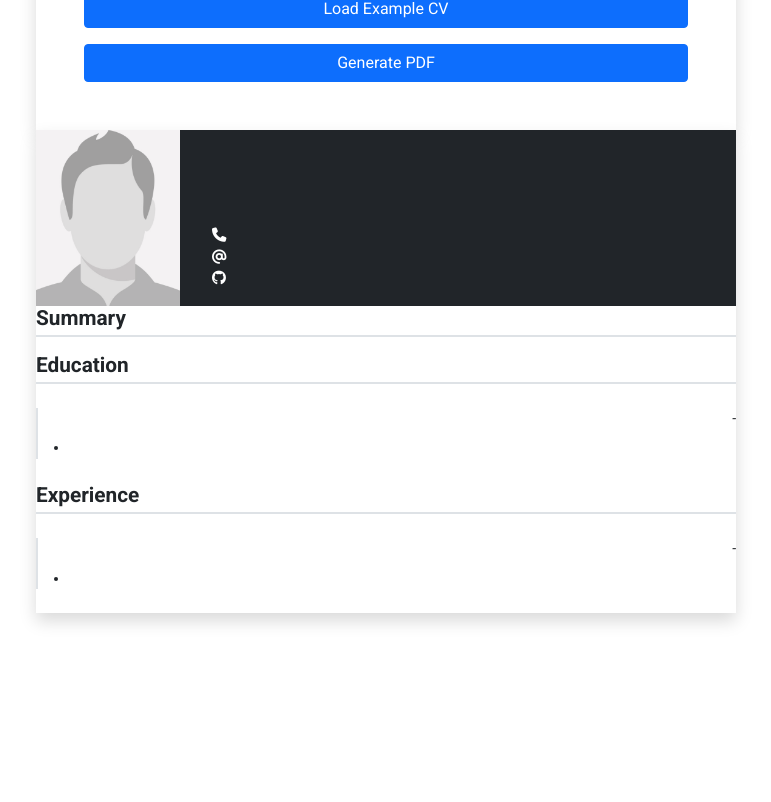
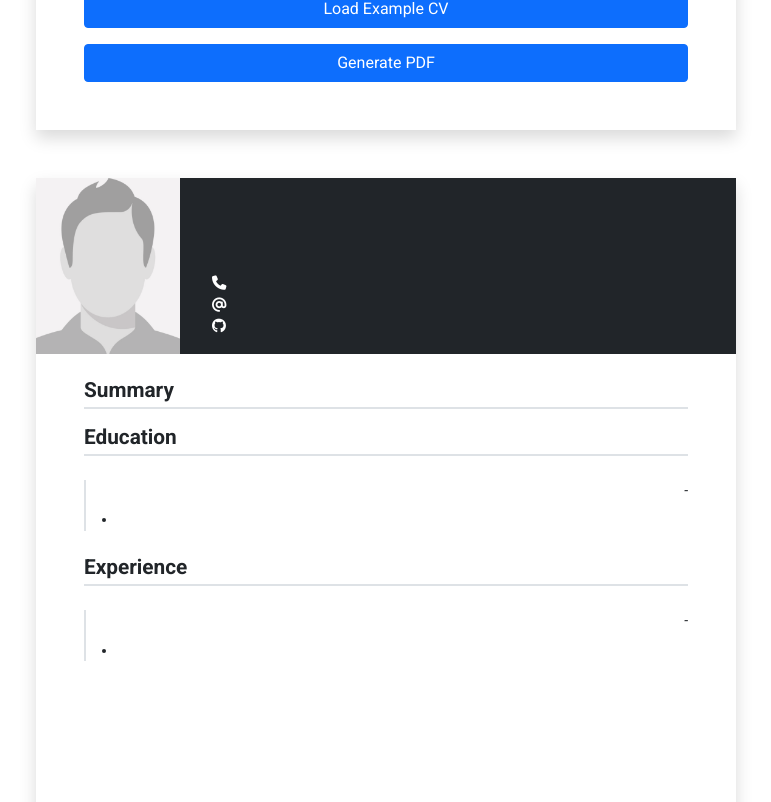
Before and after one commit to AidenM99/CV-Application, a React (Create React App) app: page / in a window 1280 px wide. Shown: the part 1698-2500 px from the top of the page, without its empty margins (254-1025 px from the left). Before the commit the page ends 2359 px from the top, so only its background shows below. Built offline with nearby package versions, Linux system fonts and the light colour scheme.

Commit message:
Add print and generate example CV functionality

```diff
--- a/src/components/CVPreview/CVPreview.js
+++ b/src/components/CVPreview/CVPreview.js
@@ -3,22 +3,23 @@ import Education from "./Education";
 import Experience from "./Experience";
 import CVPreviewHeader from "./CVPreviewHeader";
 import { Form } from "react-bootstrap";
+import React from "react";
 
-const CVPreview = ({ currentCV }) => {
-  const { personalInfo } = currentCV;
-  const { education } = currentCV;
-  const { experience } = currentCV;
+const CVPreview = React.forwardRef((props, ref) => {
+  const { personalInfo } = props.currentCV;
+  const { education } = props.currentCV;
+  const { experience } = props.currentCV;
 
   return (
-    <Form className="preview-cv shadow">
+    <Form ref={ref} className="preview-cv shadow min-vh-100 position-sticky">
       <CVPreviewHeader personalInfo={personalInfo} />
-      <div className="cv-preview-main">
+      <div className="cv-preview-main pe-5 ps-5 pt-4 pb-4">
         <Personal personalInfo={personalInfo} />
         <Education education={education} />
         <Experience experience={experience} />
       </div>
     </Form>
   );
-};
+});
 
 export default CVPreview;
--- a/src/components/Main.js
+++ b/src/components/Main.js
@@ -1,11 +1,13 @@
 import CVForm from "./CVForm/CVForm";
 import CVPreview from "./CVPreview/CVPreview";
-import defaultCV from "./Utils/DefaultCV";
+import DefaultCV from "./Utils/DefaultCV";
+import ExampleCV from "./Utils/ExampleCV";
 import uniqid from "uniqid";
-import { useState } from "react";
+import React, { useState, useRef } from "react";
+import { useReactToPrint } from "react-to-print";
 
 const Main = () => {
-  const [cv, setCV] = useState(defaultCV);
+  const [cv, setCV] = useState(DefaultCV);
 
   const handleAddEducation = () => {
     setCV((prevState) => ({
@@ -124,11 +126,23 @@ const Main = () => {
     }));
   };
 
+  const loadCV = () => {
+    setCV((prevState) => ({
+      ...prevState,
+      ...ExampleCV,
+    }));
+  };
+
+  const componentRef = useRef();
+
+  const handlePrint = useReactToPrint({ content: () => componentRef.current });
+
   return (
     <main className="p-5">
-      <div className="forms-container d-flex justify-content-center">
+      <div className="forms-container d-flex justify-content-center gap-5">
         <CVForm
           currentCV={cv}
+          loadCV={loadCV}
           addEducation={handleAddEducation}
           deleteEducation={handleDeleteEducation}
           addExperience={handleAddExperience}
@@ -136,8 +150,9 @@ const Main = () => {
           handlePersonalChange={handlePersonalChange}
           handleEducationChange={handleEducationChange}
           handleExperienceChange={handleExperienceChange}
+          handlePrint={handlePrint}
         />
-        <CVPreview currentCV={cv} />
+        <CVPreview currentCV={cv} ref={componentRef} />
       </div>
     </main>
   );
```
